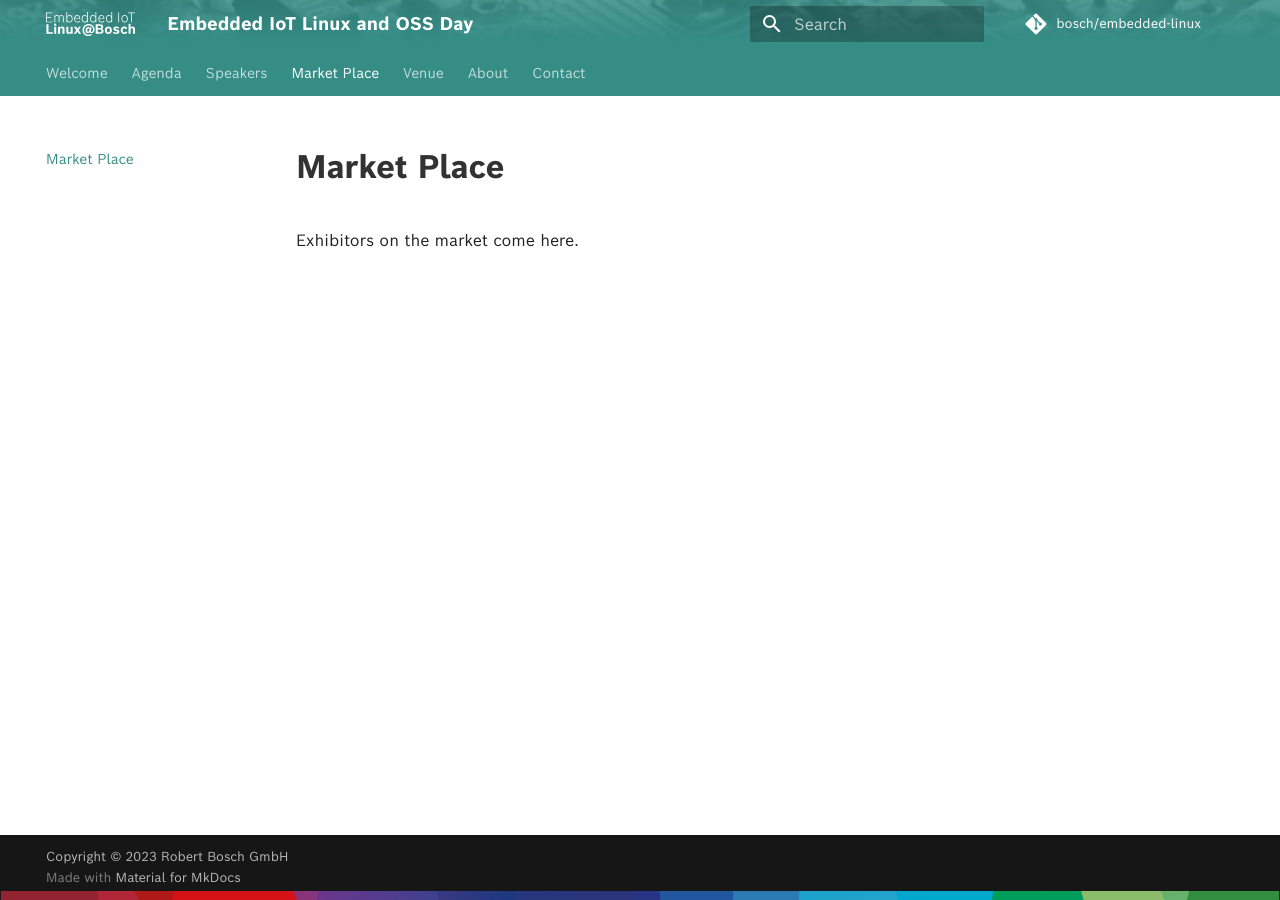
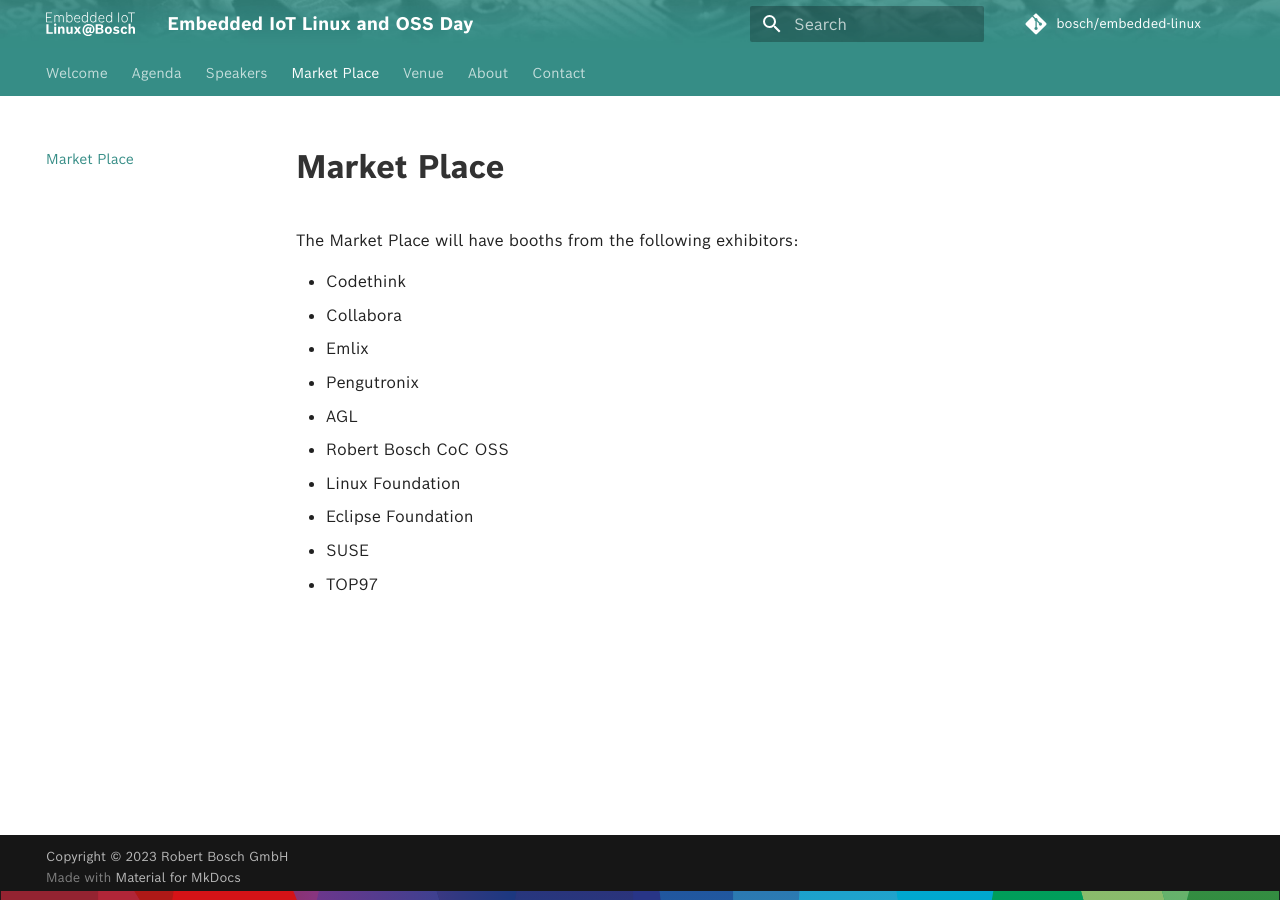
Before and after one commit to boschglobal/embedded-linux, an MkDocs documentation site: the page built from docs/market_place.md, in a window 1280 px wide. Built offline with MkDocs 1.6.1 and Material for MkDocs 9.7.7, drawn with Linux system fonts in a browser that asks for light colours; comment, search, counter and statistics services are not loaded.

Commit message:
Initial fill of Market Place page
Signed-off-by: Sietze van Buuren <Sietze.vanBuuren@de.bosch.com>

```diff
--- a/docs/market_place.md
+++ b/docs/market_place.md
@@ -1,3 +1,14 @@
 # Market Place
 
-Exhibitors on the market come here.
+The Market Place will have booths from the following exhibitors:
+
+- Codethink
+- Collabora
+- Emlix
+- Pengutronix
+- AGL
+- Robert Bosch CoC OSS
+- Linux Foundation
+- Eclipse Foundation
+- SUSE
+- TOP97
```
